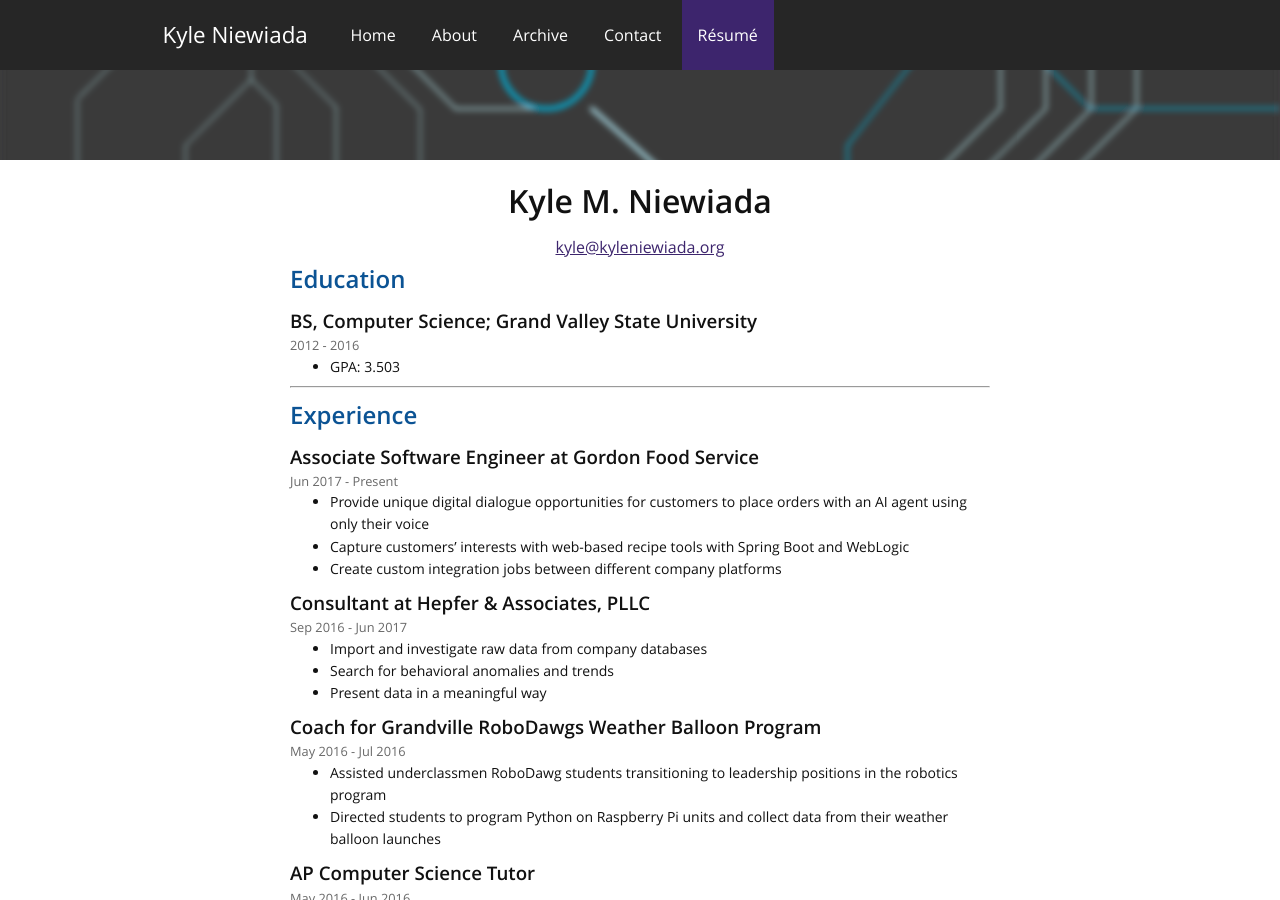
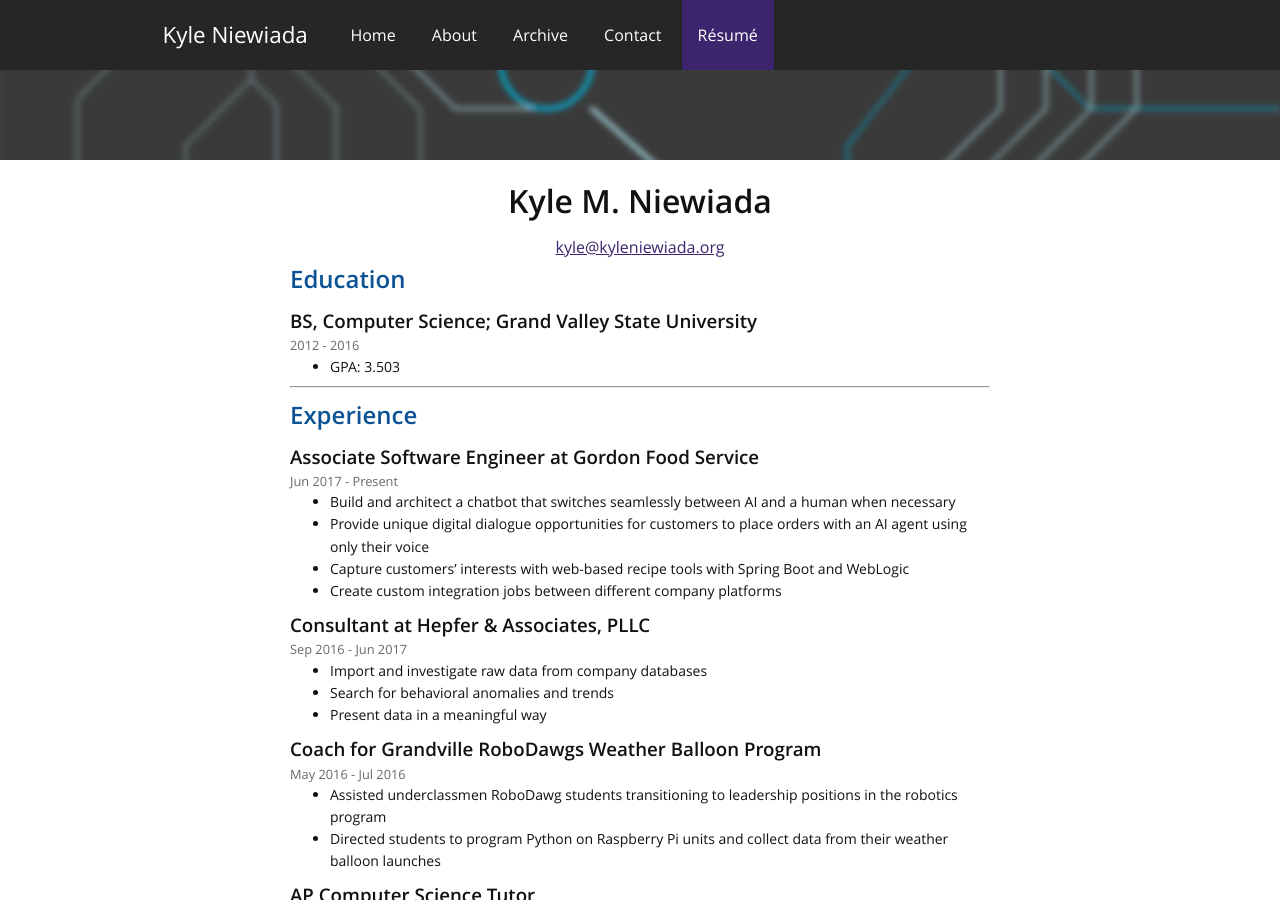
Before and after one commit to aav7fl/website-legacy, a Jekyll site: the page built from _pages/resume.md, in a window 1280 px wide and 900 px high. Built offline with Jekyll 4.4.1, drawn with Linux system fonts in a browser that asks for light colours.

Commit message:
Update resume.md

```diff
--- a/_pages/resume.md
+++ b/_pages/resume.md
@@ -31,6 +31,7 @@ permalink: /resume/
 
 <div class="date">Jun 2017 - Present</div>
 
+- Build and architect a chatbot that switches seamlessly between AI and a human when necessary
 - Provide unique digital dialogue opportunities for customers to place orders with an AI agent using only their voice
 - Capture customers' interests with web-based recipe tools with Spring Boot and WebLogic
 - Create custom integration jobs between different company platforms
```
